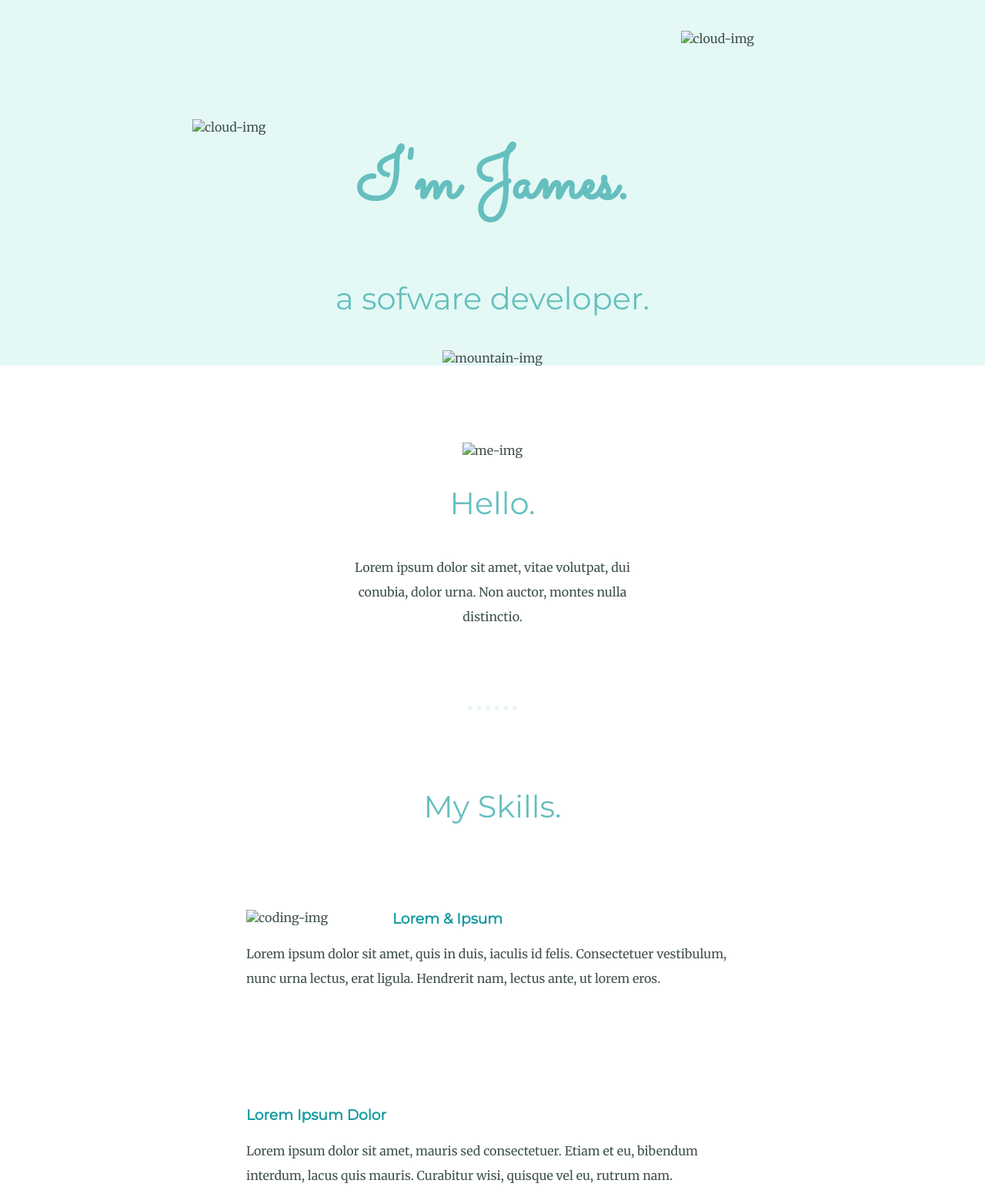
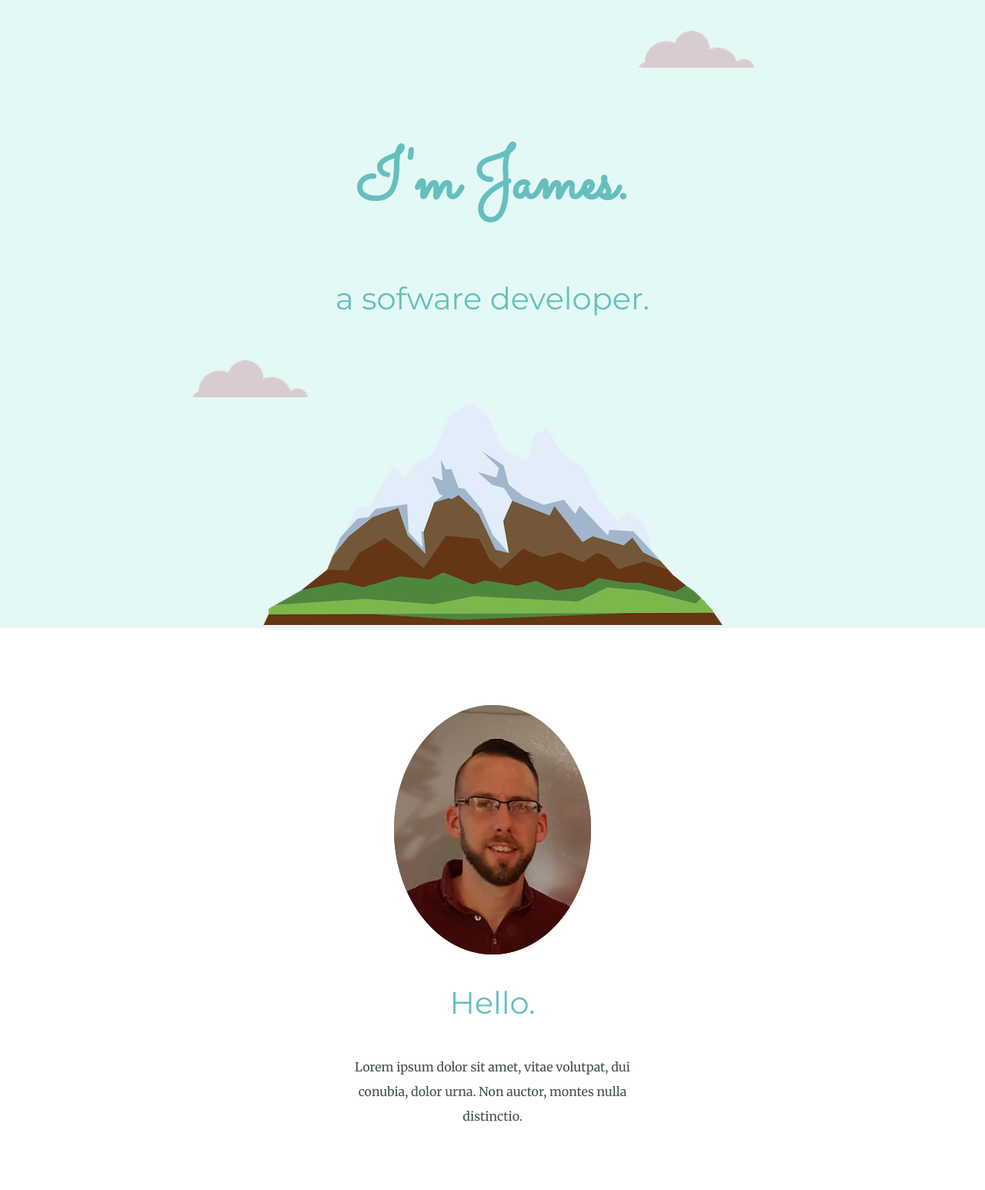
Before and after one commit to jamescadden/mycvpage, a plain HTML site: page index.html in a window 1280 px wide. Shown: the top 1546 px of the page at 77% size. Drawn offline with Linux system fonts and the light colour scheme; files that its build step writes are made by us from their sources.

Commit message:
Removed file path for images

```diff
--- a/index.html
+++ b/index.html
@@ -4,23 +4,23 @@
 <head>
   <meta charset="utf-8">
   <title>James Cadden</title>
-  <link rel="stylesheet" href="css/styles.css">
+  <link rel="stylesheet" href="styles.css">
   <link rel="icon" href="favicon.ico">
   <link href="https://fonts.googleapis.com/css?family=Merriweather|Montserrat|Sacramento" rel="stylesheet">
 </head>
 
 <body>
   <div class="top-container">
-    <img class="top-cloud" src="images/cloud.png" alt="cloud-img">
+    <img class="top-cloud" src="cloud.png" alt="cloud-img">
     <h1>I'm James.</h1>
     <h2>a sofware developer.</h2>
-    <img class="bottom-cloud" src="images/cloud.png" alt="cloud-img">
-    <img src="images/mountain.png" alt="mountain-img">
+    <img class="bottom-cloud" src="cloud.png" alt="cloud-img">
+    <img src="mountain.png" alt="mountain-img">
   </div>
 
   <div class="middle-container">
     <div class="profile">
-      <img src="images/me.png" alt="me-img">
+      <img src="me.png" alt="me-img">
       <h2>Hello.</h2>
       <p class="intro">Lorem ipsum dolor sit amet, vitae volutpat, dui conubia, dolor urna. Non auctor, montes nulla distinctio.</p>
     </div>
@@ -28,12 +28,12 @@
     <div class="skills">
       <h2>My Skills.</h2>
       <div class="skill-row">
-        <img class="skills-one" src="images/responsive.png" alt="coding-img">
+        <img class="skills-one" src="responsive.png" alt="coding-img">
         <h3>Lorem & Ipsum</h3>
         <p>Lorem ipsum dolor sit amet, quis in duis, iaculis id felis. Consectetuer vestibulum, nunc urna lectus, erat ligula. Hendrerit nam, lectus ante, ut lorem eros.</p>
       </div>
       <div class="skill-row">
-        <img class="skills-two" src="images/racing-helmet.png" alt="">
+        <img class="skills-two" src="racing-helmet.png" alt="">
         <h3>Lorem Ipsum Dolor</h3>
         <p>Lorem ipsum dolor sit amet, mauris sed consectetuer. Etiam et eu, bibendum interdum, lacus quis mauris. Curabitur wisi, quisque vel eu, rutrum nam.</p>
       </div>
```
